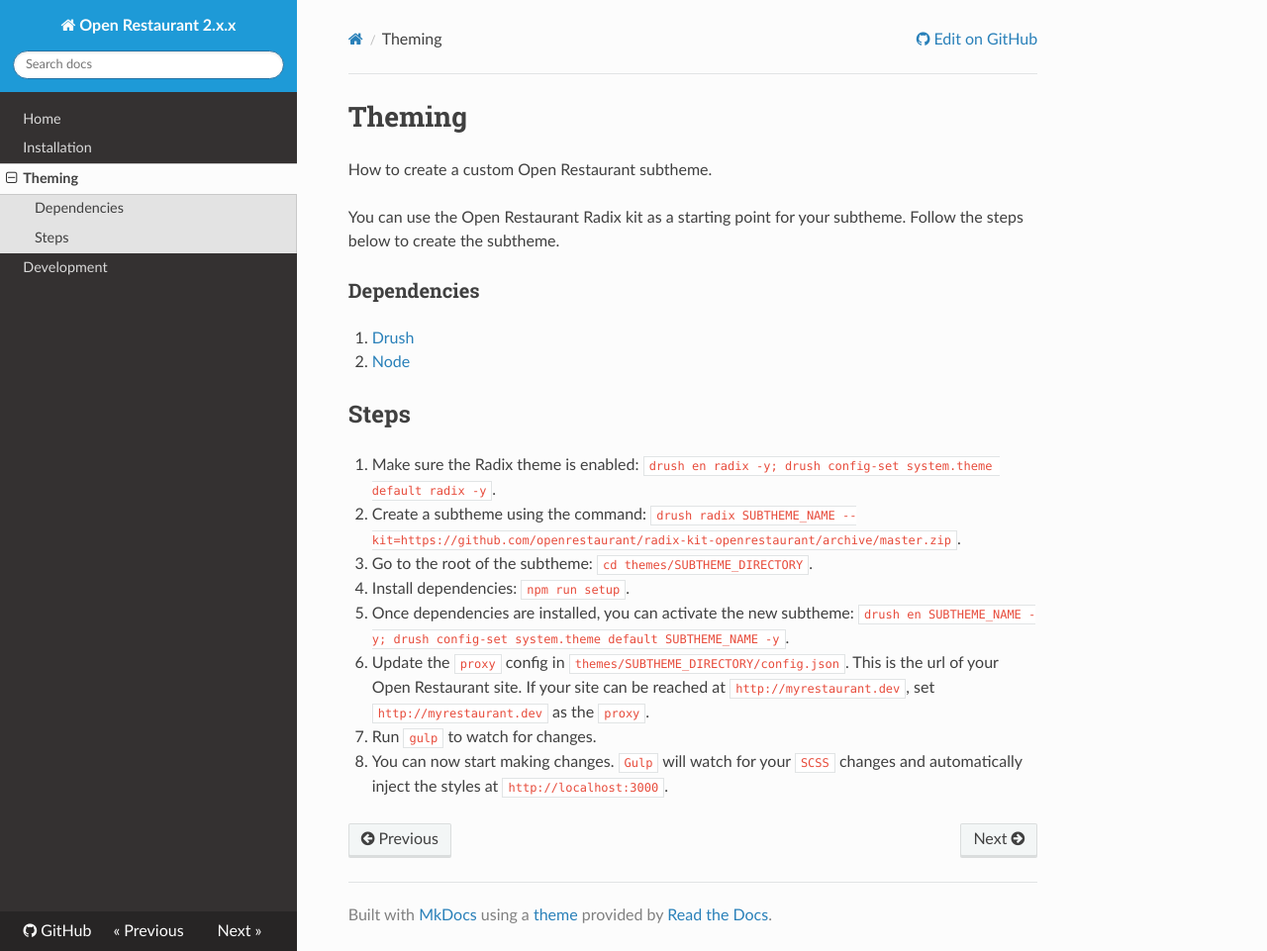
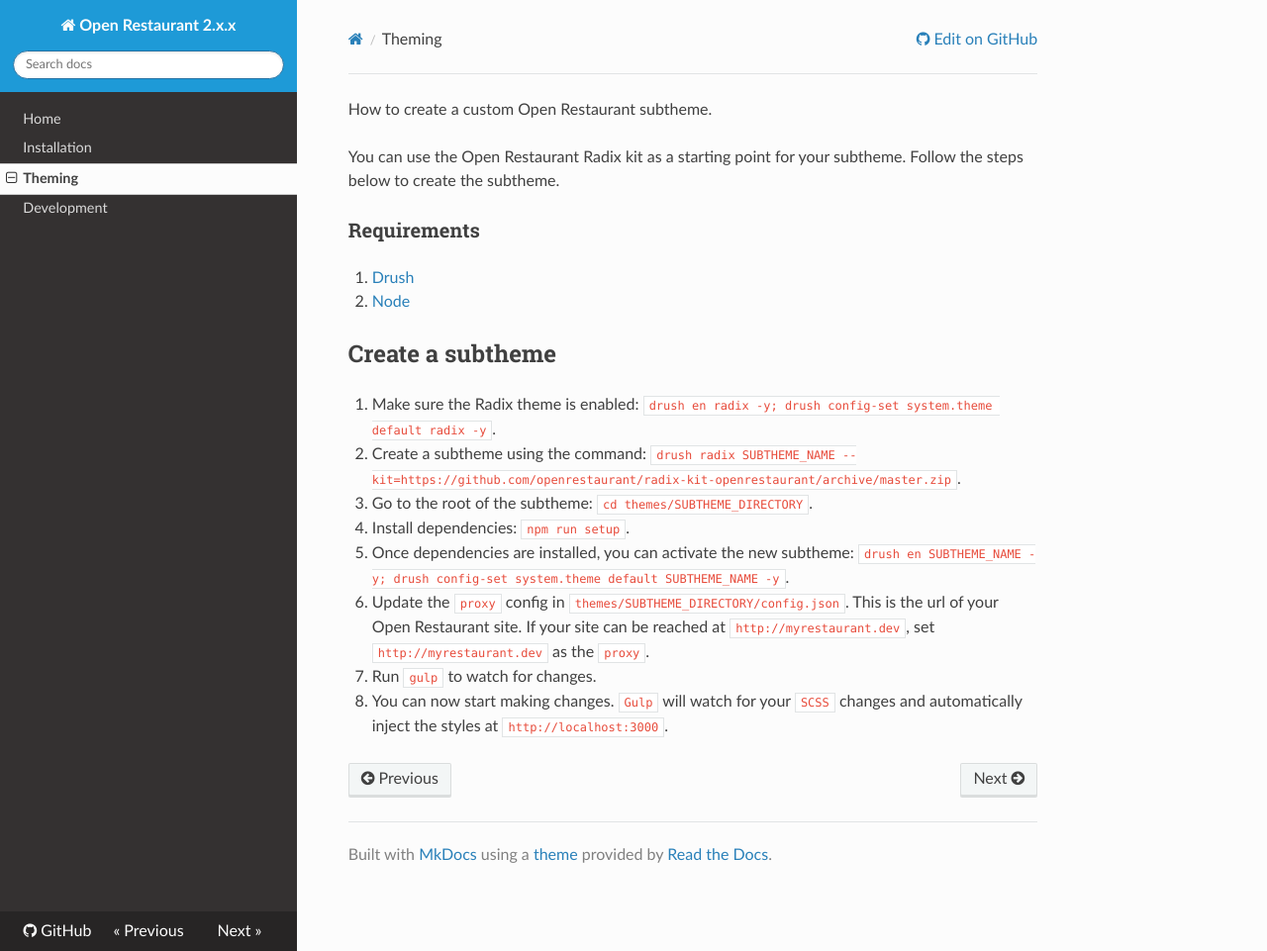
Before and after one commit to openrestaurant/docs, an MkDocs documentation site: the page built from docs/theming.md, in a window 1280 px wide and 961 px high. Shown: the whole window at 99% size. Built offline with MkDocs 1.6.1, drawn with Linux system fonts in a browser that asks for light colours; nearby versions of some CDN libraries; old or Windows-style settings are respelled for this version of MkDocs.

Commit message:
Update theming.md

```diff
--- a/docs/theming.md
+++ b/docs/theming.md
@@ -1,15 +1,13 @@
-# Theming
-
 How to create a custom Open Restaurant subtheme.
 
 You can use the Open Restaurant Radix kit as a starting point for your subtheme. Follow the steps below to create the subtheme.
 
-### Dependencies
+### Requirements
 
 1. [Drush](http://drush.org)
 2. [Node](https://nodejs.org)
 
-## Steps
+## Create a subtheme
 
 1. Make sure the Radix theme is enabled: `drush en radix -y; drush config-set system.theme default radix -y`.
 2. Create a subtheme using the command: `drush radix SUBTHEME_NAME --kit=https://github.com/openrestaurant/radix-kit-openrestaurant/archive/master.zip`.
```
